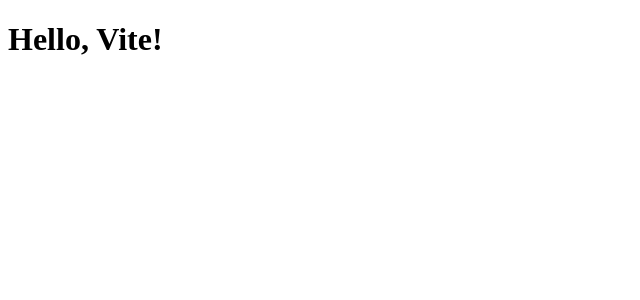
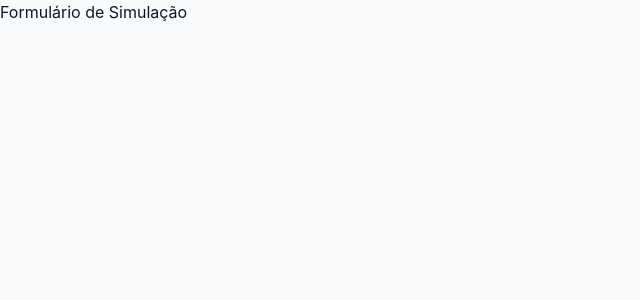
Before and after one commit to Peixoto1990/planejai, a React (Vite) app: page / in a window 1280 px wide. Shown: the top 300 px of the page, without its empty margins (0-640 px from the left). Built offline with nearby package versions, Linux system fonts and the light colour scheme.

Commit message:
feat: configurando tailwind, temas e fontes; instalando react-router-dom

```diff
--- a/index.html
+++ b/index.html
@@ -1,5 +1,5 @@
 <!doctype html>
-<html lang="en">
+<html lang="pt-BR">
   <head>
     <meta charset="UTF-8" />
     <link rel="icon" type="image/svg+xml" href="/favicon.svg" />
--- a/package.json
+++ b/package.json
@@ -11,8 +11,12 @@
     "preview": "vite preview"
   },
   "dependencies": {
+    "@fontsource/inter": "^5.3.0",
+    "@tailwindcss/vite": "^4.3.3",
     "react": "^19.2.7",
-    "react-dom": "^19.2.7"
+    "react-dom": "^19.2.7",
+    "react-router-dom": "^7.18.1",
+    "tailwindcss": "^4.3.3"
   },
   "devDependencies": {
     "@eslint/js": "^10.0.1",
--- a/src/App.tsx
+++ b/src/App.tsx
@@ -1,9 +1,8 @@
+import { RouterProvider } from 'react-router-dom';
+import { router } from './router';
+
 function App() {
-  return (
-    <>
-      <h1>Hello, Vite!</h1>
-    </>
-  );
+  return <RouterProvider router={router} />;
 }
 
 export default App;
--- a/src/index.css
+++ b/src/index.css
@@ -0,0 +1,19 @@
+@import 'tailwindcss';
+@import '@fontsource/inter';
+@import '@fontsource/inter/400.css';
+@import '@fontsource/inter/400-italic.css';
+@import '@fontsource/inter/600.css';
+@import '@fontsource/inter/700.css';
+@import '@fontsource/inter/800.css';
+@import './styles/theme.css';
+
+@layer base {
+  body {
+    @apply bg-background text-foreground;
+    width: 100%;
+    height: 100%;
+    transition:
+      background-color 0.3s ease,
+      color 0.3s ease;
+  }
+}
--- /dev/null
+++ b/src/router.tsx
@@ -0,0 +1,20 @@
+import { createBrowserRouter } from 'react-router-dom';
+
+export const router = createBrowserRouter([
+  {
+    children: [
+      {
+        path: '/',
+        element: <h1>Formulário de Simulação</h1>,
+      },
+      {
+        path: '/resultado',
+        element: <h1>Resultado da Simulação</h1>,
+      },
+      {
+        path: '/historico',
+        element: <h1>Histórico da Simulação</h1>,
+      },
+    ],
+  },
+]);
--- /dev/null
+++ b/src/styles/theme.css
@@ -0,0 +1,49 @@
+@layer base {
+  :root,
+  [data-theme='light'] {
+    --background: #f8fafc;
+    --foreground: #0f1729;
+    --primary: #925cf0;
+    --primary-foreground: #f8fafc;
+    --card: #fcfcfe;
+    --border: rgba(9, 9, 11, 0.08);
+    --muted-primary: rgba(146, 92, 240, 0.5);
+    --muted-foreground: #64749a;
+    --secondary-button: #f1f5f9;
+    --input: #fcfcfe;
+    --skeleton-base-color: #e1e1f1;
+    --skeleton-highlight-color: #c5c5df;
+  }
+
+  [data-theme='dark'] {
+    --background: #0f0d16;
+    --foreground: #fcfcfe;
+    --primary: #925cf0;
+    --primary-foreground: #fcfcfc;
+    --card: #181622;
+    --border: rgba(248, 250, 252, 0.4);
+    --muted-primary: rgba(146, 92, 240, 0.2);
+    --muted-foreground: #ad9fc8;
+    --secondary-button: #27272a;
+    --input: #232131;
+    --skeleton-base-color: #3e3e42;
+    --skeleton-highlight-color: #434052;
+  }
+}
+
+@theme {
+  --color-background: var(--background);
+  --color-foreground: var(--foreground);
+  --color-primary: var(--primary);
+  --color-primary-foreground: var(--primary-foreground);
+  --color-card: var(--card);
+  --color-border: var(--border);
+  --color-muted-primary: var(--muted-primary);
+  --color-muted-foreground: var(--muted-foreground);
+  --color-secondary-button: var(--secondary-button);
+  --color-input: var(--input);
+  --color-red-500: #ef4444;
+  --font-sans: 'Inter', ui-sans-serif, system-ui, sans-serif;
+  --color-skeleton-base: var(--skeleton-base-color);
+  --color-skeleton-highlight: var(--skeleton-highlight-color);
+}
--- a/vite.config.ts
+++ b/vite.config.ts
@@ -1,10 +1,11 @@
+import tailwindcss from '@tailwindcss/vite';
 import react from '@vitejs/plugin-react';
 import path from 'path';
 import { defineConfig } from 'vite';
 
 // https://vite.dev/config/
 export default defineConfig({
-  plugins: [react()],
+  plugins: [react(), tailwindcss()],
   resolve: {
     alias: [{ find: /^@\//, replacement: `${path.resolve(__dirname, 'src')}/` }],
   },
```
Also changed, not shown: 1 other file (tests, documents, lock files or other folders).
